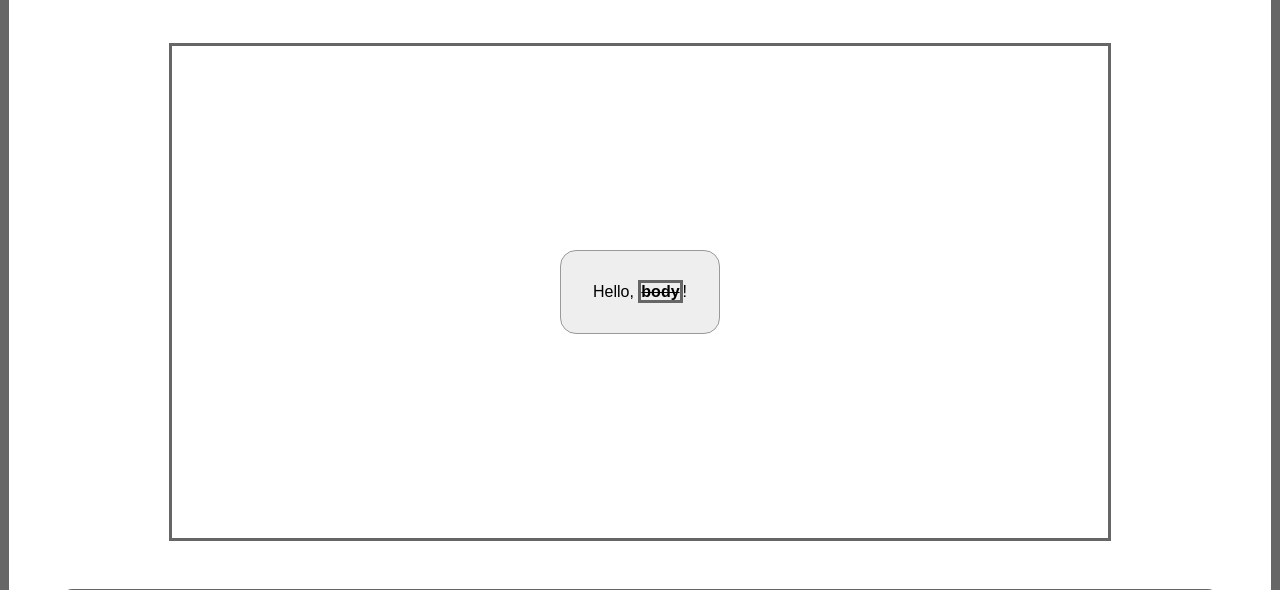
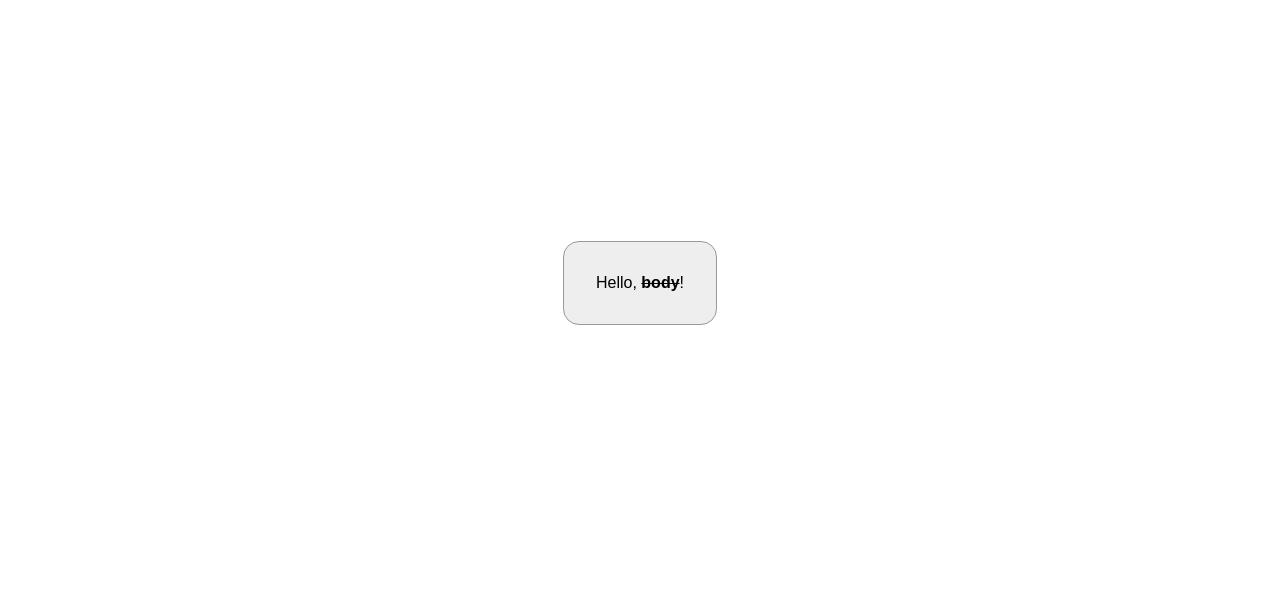
Before and after one commit to lipa44/web-labs, a plain HTML site: page lab1/index.html in a window 1280 px wide. Shown: the part 122-712 px from the top of the page. Drawn offline with Linux system fonts and the light colour scheme; a web font is replaced by a local one.

Commit message:
style: borders removed

```diff
--- a/lab1/styles/styles.scss
+++ b/lab1/styles/styles.scss
@@ -1,8 +1,8 @@
 @import url('https://fonts.googleapis.com/css2?family=M+PLUS+1+Code&display=swap');
 
-* {
-  border: #666666 solid;
-}
+//* {
+//  border: #666666 solid;
+//}
 
 html {
   font-family: 'M PLUS 1 Code', sans-serif;
```
Also changed, not shown: lab1/styles/styles.css, 1 other file.
